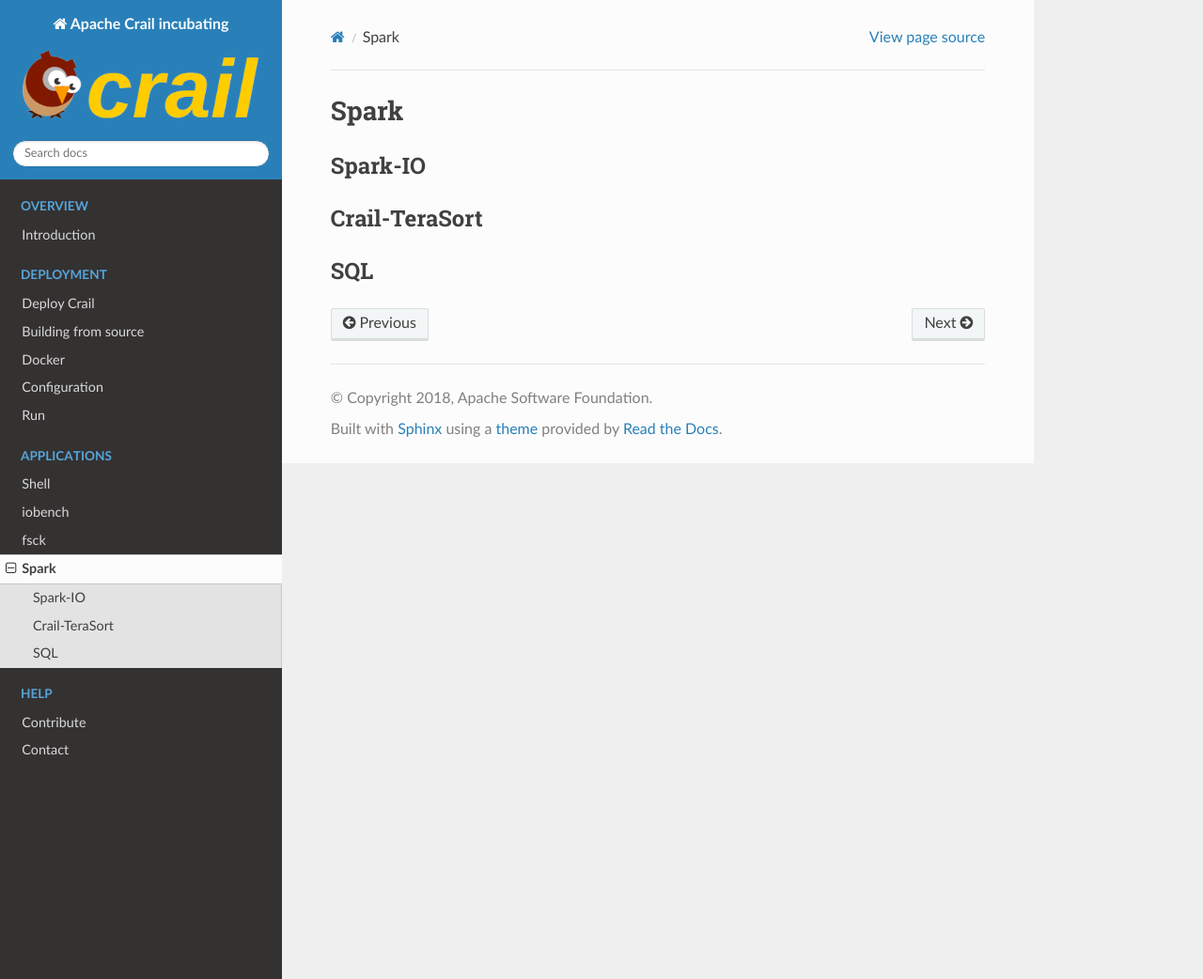
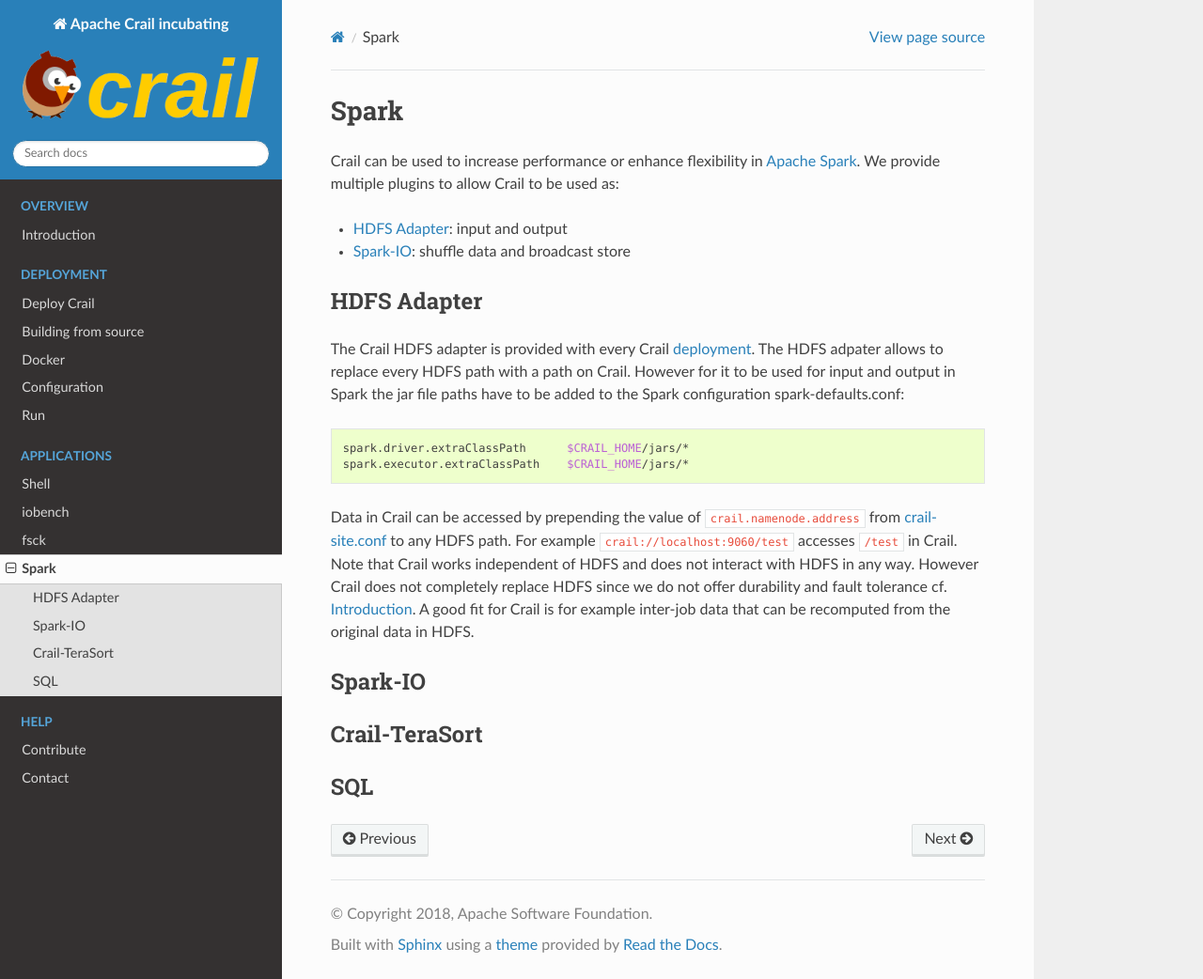
Before and after one commit to apache/incubator-crail, a Sphinx documentation site: the page built from doc/source/spark.rst, in a window 1280 px wide and 1042 px high. Shown: the whole window at 94% size. Built offline with Sphinx 7.4.7 and the Read the Docs theme 2.0.0, drawn with Linux system fonts in a browser that asks for light colours.

Commit message:
Documentation: HDFS Adapter
Add Spark HDFS Adapater documentation.

Signed-off-by: Jonas Pfefferle <pepperjo@apache.org>

```diff
--- a/doc/source/spark.rst
+++ b/doc/source/spark.rst
@@ -1,8 +1,39 @@
 Spark
 =====
 
+Crail can be used to increase performance or enhance flexibility in
+`Apache Spark <https://spark.apache.org/>`_. We provide multiple plugins to allow
+Crail to be used as:
+
+* :ref:`HDFS Adapter`: input and output
+* :ref:`Spark-IO`: shuffle data and broadcast store
+
+HDFS Adapter
+------------
+
+The Crail HDFS adapter is provided with every Crail :ref:`deployment <Deploy Crail>`.
+The HDFS adpater allows to replace every HDFS path with a path on Crail.
+However for it to be used for input and output in Spark the jar file paths
+have to be added to the Spark configuration spark-defaults.conf:
+
+.. code-block:: bash
+
+   spark.driver.extraClassPath      $CRAIL_HOME/jars/*
+   spark.executor.extraClassPath    $CRAIL_HOME/jars/*
+
+Data in Crail can be accessed by prepending the value of :code:`crail.namenode.address`
+from :ref:`crail-site.conf` to any HDFS path. For example :code:`crail://localhost:9060/test`
+accesses :code:`/test` in Crail.
+Note that Crail works independent of HDFS and does not interact with HDFS in
+any way. However Crail does not completely replace HDFS since we do not offer
+durability and fault tolerance cf. :ref:`Introduction`.
+A good fit for Crail is for example inter-job data that can be recomputed
+from the original data in HDFS.
+
 Spark-IO
 --------
+
+
 
 Crail-TeraSort
 --------------
```
